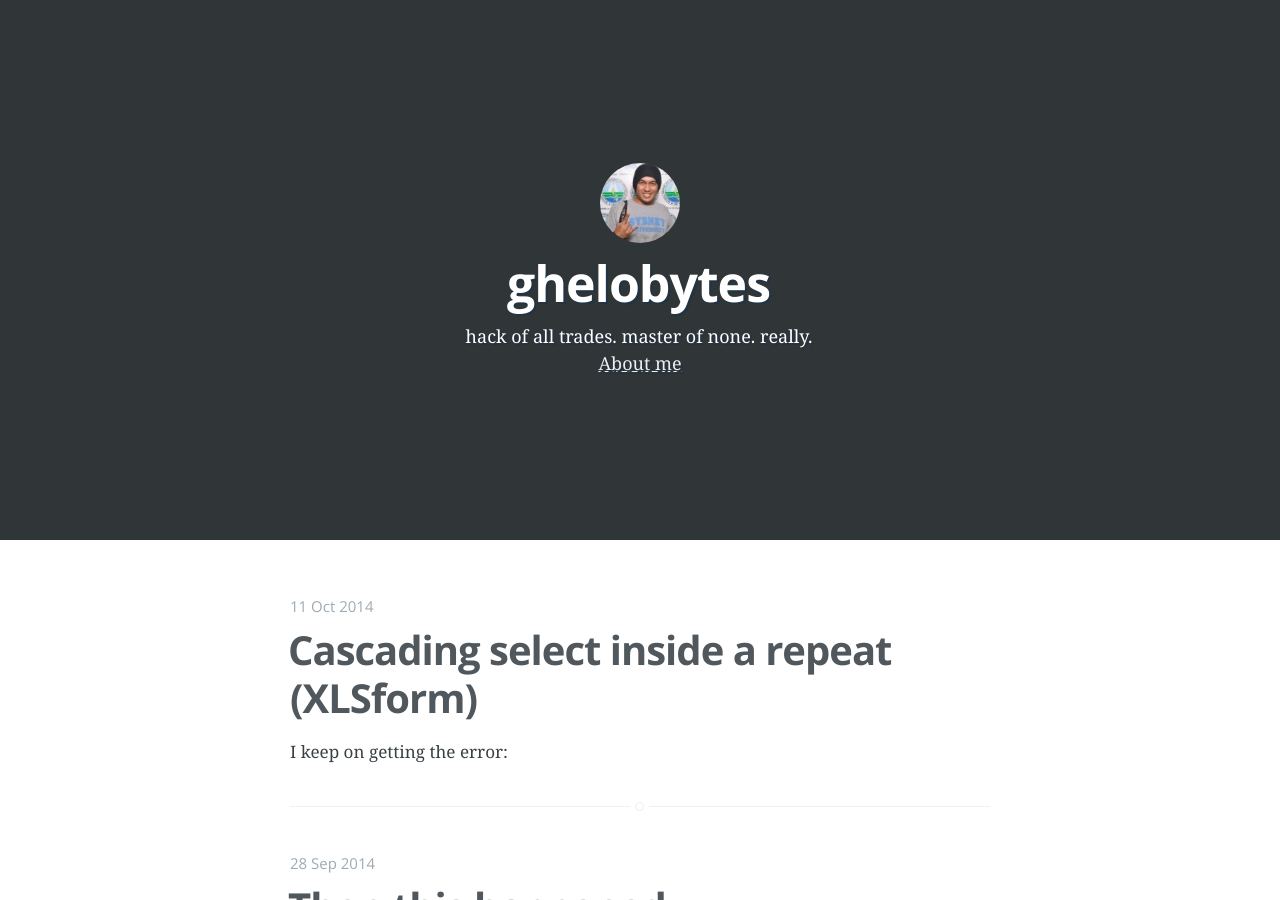
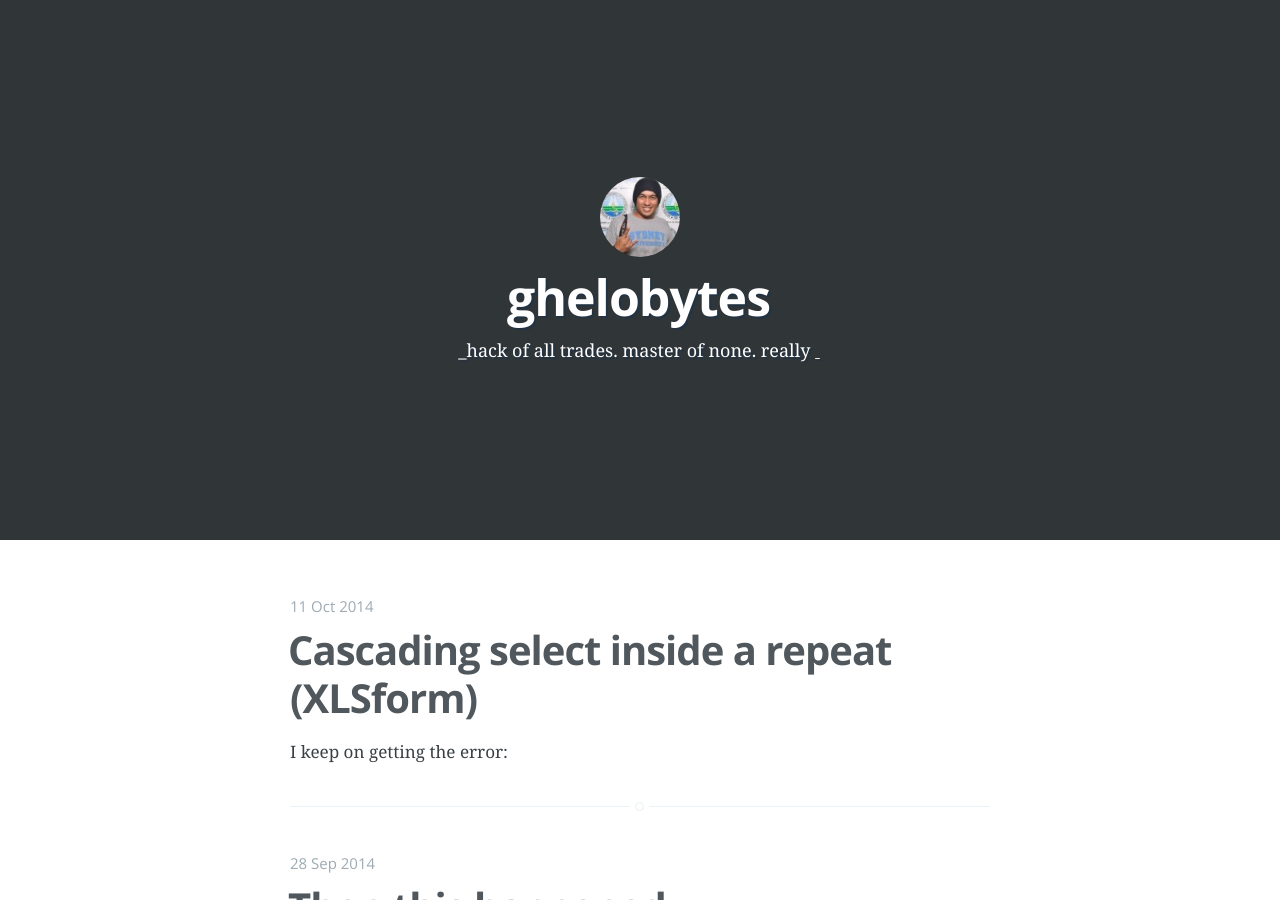
Before and after one commit to ghelobytes/ghelobytes.github.io, a Jekyll site: the page built from index.html, in a window 1280 px wide and 900 px high. Built offline with Jekyll 4.4.1, drawn with Linux system fonts in a browser that asks for light colours; Markdown is read by kramdown in place of the engine named in the settings; the list of posts is cut into pages by our own code.

Commit message:
changed tag line

```diff
--- a/_config.yml
+++ b/_config.yml
@@ -1,5 +1,5 @@
 name: ghelobytes
-description: hack of all trades. master of none. really.
+description: _hack of all trades. master of none. really
 meta_description: "All about being ghelo."
 
 markdown: redcarpet
--- a/index.html
+++ b/index.html
@@ -16,8 +16,8 @@ about: 'about.html'
             {% endif %}
             <h1 class="blog-title">{{ site.name }}</h1>
             <h2 class="blog-description">
-                {{ site.description }}</br>
-                {% if page.about %} <a href='{{ site.baseurl }}{{ page.about }}'> About me </a> {% endif %}
+                {{ site.description }}
+                {% if page.about %} <a href='{{ site.baseurl }}{{ page.about }}'>&nbsp;</a> {% endif %}
             </h2>
         </div>
     </div>
```
